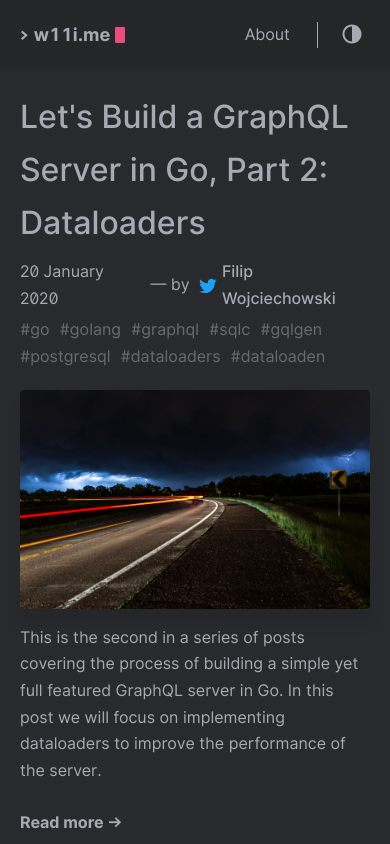
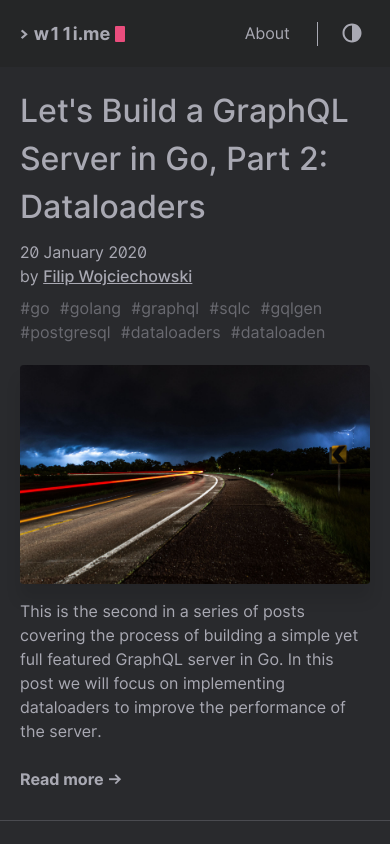
Before and after one commit to fwojciec/w11i.me, a Next.js app: page / in a window 390 px wide. Shown: the top 844 px of the page. Built offline with nearby package versions, Linux system fonts and the light colour scheme.

Commit message:
responsive style improvements

```diff
--- a/src/components/PostDateAndAuthor.tsx
+++ b/src/components/PostDateAndAuthor.tsx
@@ -16,17 +16,11 @@ const PostDateAndAuthor: React.FC<Props> = ({
   return (
     <div className={styles.root}>
       <span>{formatDate(date)}</span>
-      <span>&nbsp;</span>
       <div className={styles.writtenBy}>
-        <span>—&nbsp;by&nbsp;</span>
+        <span className={styles.hyphen}>—</span>
+        <span>by&nbsp;</span>
         {twitterProfile ? (
           <a className={styles.author} href={twitterProfile}>
-            <svg xmlns="http://www.w3.org/2000/svg" viewBox="0 0 400 400">
-              <path
-                d="M153.62 301.59c94.34 0 145.94-78.16 145.94-145.94 0-2.22 0-4.43-.15-6.63A104.36 104.36 0 00325 122.47a102.38 102.38 0 01-29.46 8.07 51.47 51.47 0 0022.55-28.37 102.79 102.79 0 01-32.57 12.45 51.34 51.34 0 00-87.41 46.78A145.62 145.62 0 0192.4 107.81a51.33 51.33 0 0015.88 68.47A50.91 50.91 0 0185 169.86v.65a51.31 51.31 0 0041.15 50.28 51.21 51.21 0 01-23.16.88 51.35 51.35 0 0047.92 35.62 102.92 102.92 0 01-63.7 22 104.41 104.41 0 01-12.21-.74 145.21 145.21 0 0078.62 23"
-                fill="#1da1f2"
-              ></path>
-            </svg>
             <span>{author}</span>
           </a>
         ) : (
--- a/src/styles/PostDateAndTitle.module.scss
+++ b/src/styles/PostDateAndTitle.module.scss
@@ -1,6 +1,23 @@
+@import 'vars.scss';
+@import 'mixins.scss';
+
 .root {
   display: flex;
   align-items: center;
+  margin-bottom: 0.5em;
+
+  @include phone {
+    flex-direction: column;
+    align-items: flex-start;
+  }
+}
+
+.hyphen {
+  margin: 0 0.5em;
+
+  @include phone {
+    display: none;
+  }
 }
 
 .writtenBy {
@@ -11,7 +28,6 @@
 .author {
   display: inline-flex;
   align-items: center;
-  text-decoration: none;
   font-weight: 600;
 
   svg {
--- a/src/styles/ReadMore.module.scss
+++ b/src/styles/ReadMore.module.scss
@@ -2,6 +2,6 @@
   display: inline-block;
   text-decoration: none;
   font-weight: bold;
-  margin: 10px 0;
+  margin: 0.5em 0;
   font-size: 1rem;
 }
--- a/src/styles/_vars.scss
+++ b/src/styles/_vars.scss
@@ -16,7 +16,7 @@ $dark-border-color: #4a4b50;
 /* sizes */
 $content-width: 900px;
 $tablet-content-width: 760px;
-$line-height: 1.66;
+$line-height: 1.5;
 
 /* breakpoints */
 $phoneWidth: 684px;
```
